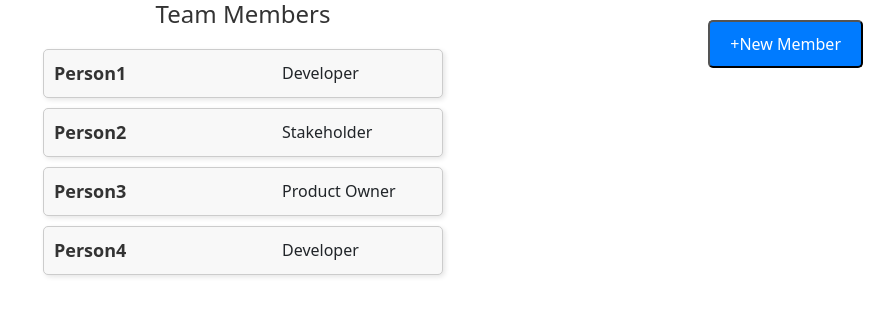
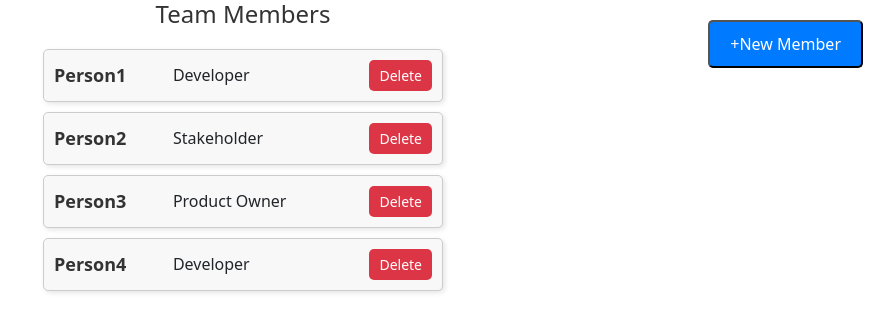
Before and after one commit to yetanotheranand/ser516-spring23-trinity-sbs, an Angular app in the folder sbs-project-management/ui/: page /teams in a window 1280 px wide. Shown: the top 332 px of the page, without its empty margins (397-1280 px from the left). Built offline with nearby package versions, Linux system fonts and the light colour scheme.

Commit message:
added delete user feature

```diff
--- a/sbs-project-management/ui/src/app/project-dashboard/teams/teams.component.css
+++ b/sbs-project-management/ui/src/app/project-dashboard/teams/teams.component.css
@@ -134,3 +134,18 @@ select:focus {
 .add-member-btn:hover {
   background-color: #0062cc;
 }
+
+.delete-member-btn {
+  padding: 5px 10px;
+  border-radius: 5px;
+  font-size: 14px;
+  cursor: pointer;
+  background-color: #dc3545;
+  color: white;
+  border: none;
+  transition: background-color 0.3s ease-in-out;
+}
+
+.delete-member-btn:hover {
+  background-color: #c82333;
+}
--- a/sbs-project-management/ui/src/app/project-dashboard/teams/teams.component.html
+++ b/sbs-project-management/ui/src/app/project-dashboard/teams/teams.component.html
@@ -4,6 +4,7 @@
   <div class="team-member" *ngFor="let member of teamMembers">
     <div class="member-name">{{ member.name }}</div>
     <div class="member-role">{{ member.role }}</div>
+    <button class="delete-member-btn" (click)="deleteMember(member)">Delete</button>
   </div>
 </div>
 
--- a/sbs-project-management/ui/src/app/project-dashboard/teams/teams.component.ts
+++ b/sbs-project-management/ui/src/app/project-dashboard/teams/teams.component.ts
@@ -41,4 +41,13 @@ export class TeamsComponent {
     this.newMemberName = '';
     this.newMemberRole = '';
   }
+
+  deleteMember(member: TeamMember) {
+    if (confirm('Are you sure you want to delete this team member?')) {
+      const index = this.teamMembers.indexOf(member);
+      if (index !== -1) {
+        this.teamMembers.splice(index, 1);
+      }
+    }
+  }
 }
```
